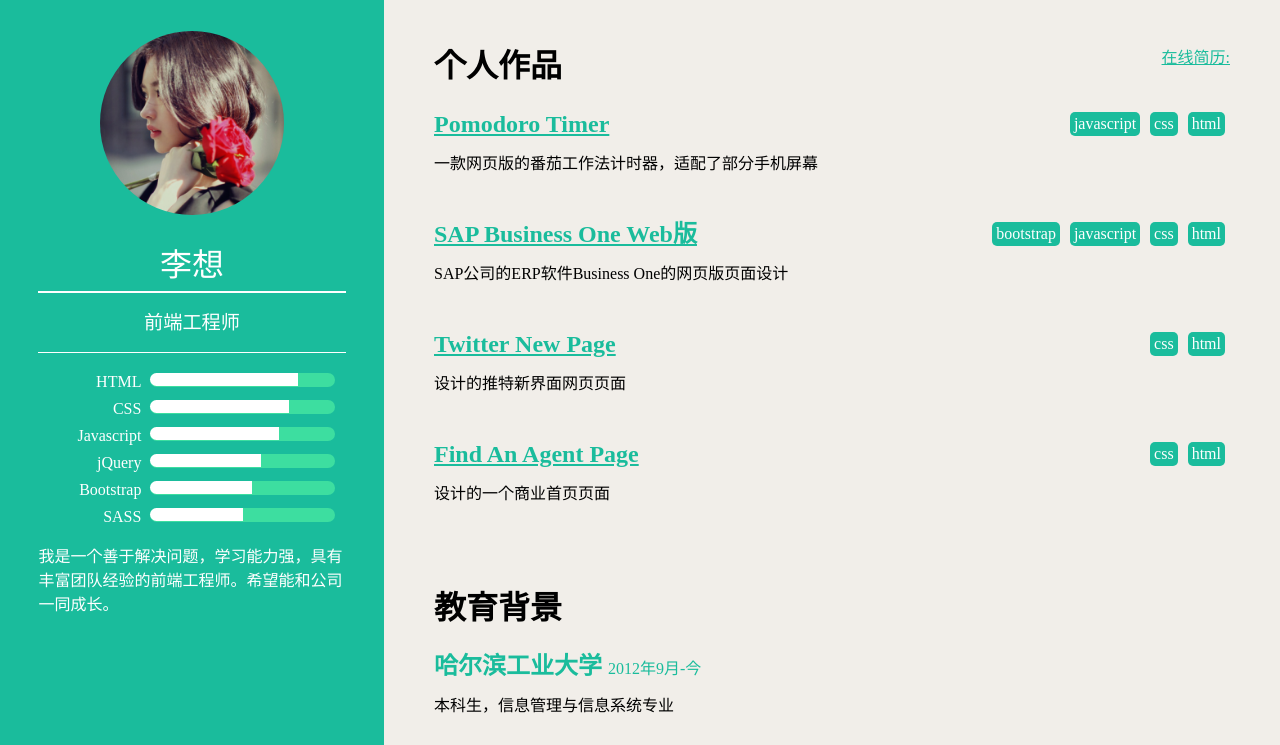
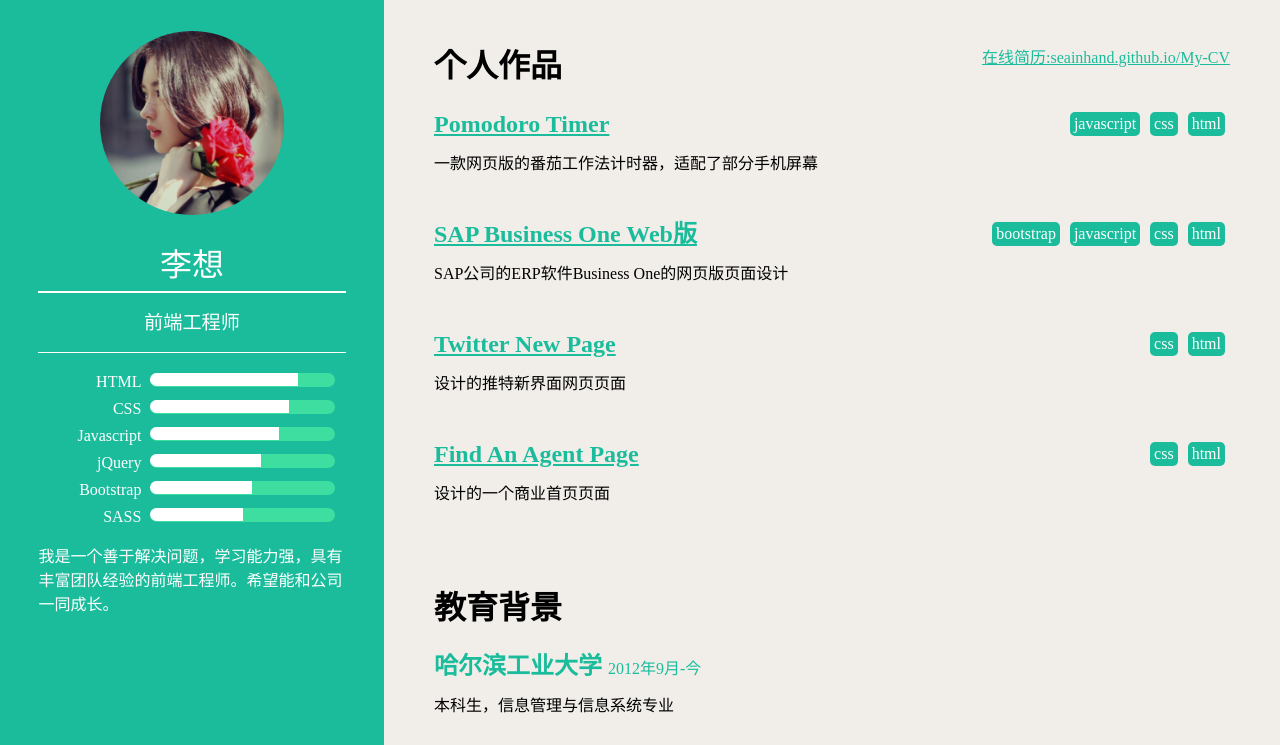
Before and after one commit to seainhand/My-CV, a plain HTML site: page index.html in a window 1280 px wide. Shown: the top 745 px of the page. Drawn offline with Linux system fonts and the light colour scheme.

Commit message:
加了在线网址

```diff
--- a/index.html
+++ b/index.html
@@ -78,7 +78,7 @@
 	<section class="main">
 		<section class="main_main">
 			<span class="my_work">个人作品</span>
-			<span class="online_cv"><a href="">在线简历:</a></span>
+			<span class="online_cv"><a href="http://seainhand.github.io/My-CV">在线简历:seainhand.github.io/My-CV</a></span>
 			<article>
 				<span class="work_name">
 					<a href="http://seainhand.github.io/A-Pomodoro-Timer/">Pomodoro Timer</a>
```
